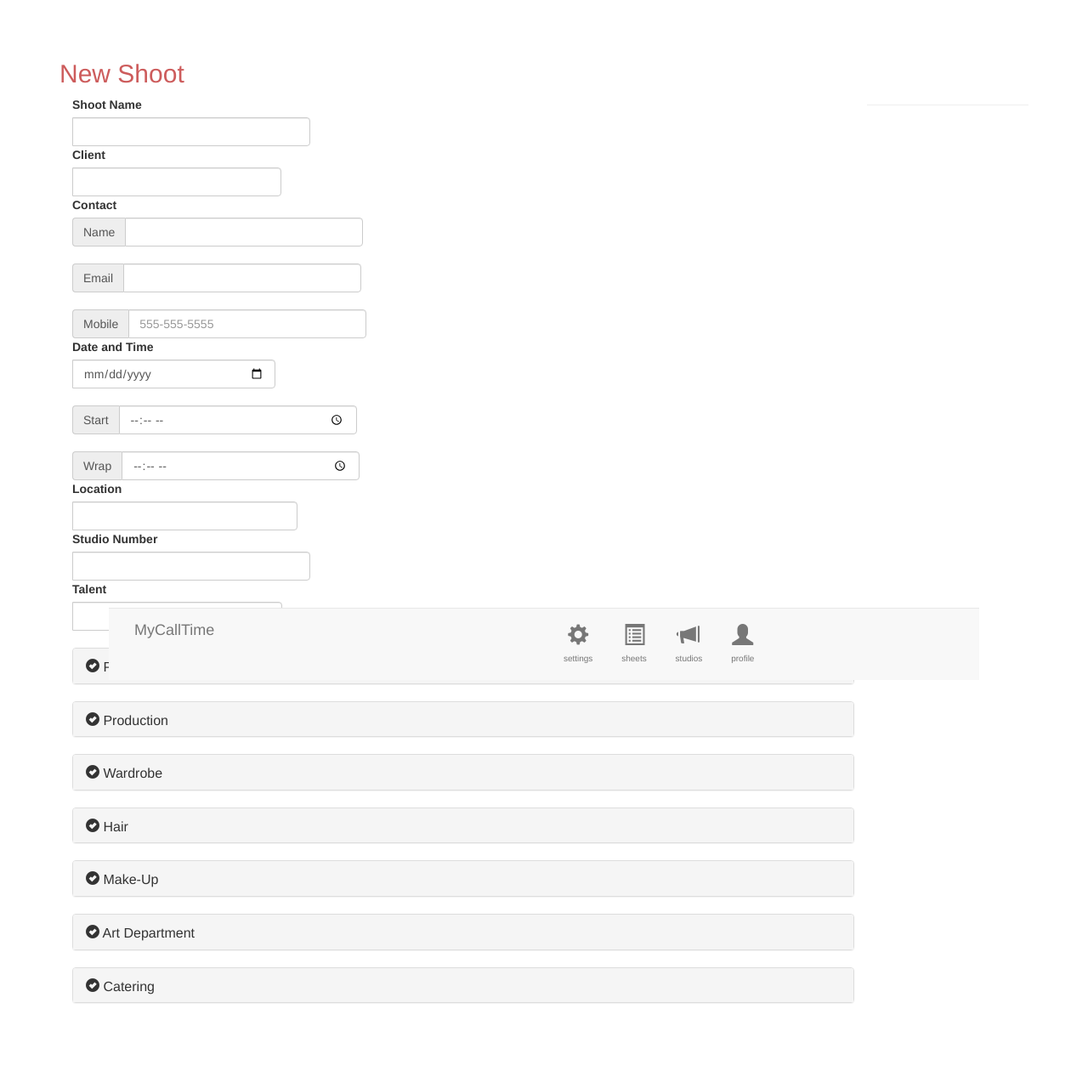
After one commit to dbish/MyCallTime, a Flask app: page /newSheet in a window 1280 px wide. The commit adds this page. Shown: the whole page at 85% size. Run offline with Flask 2, Linux system fonts and the light colour scheme; parts of the project's set-up code (start-up, migrations or seed data) failed here and were passed over; some libraries are stand-ins or nearby versions.

Commit message:
added form for creating a new call sheet. Controls in place, not hooked up to submission or saving yet.

```diff
--- a/MyCallTime/MyCallTime/__init__.py
+++ b/MyCallTime/MyCallTime/__init__.py
@@ -3,6 +3,8 @@ The flask application package.
 """
 
 from flask import Flask
+from MyCallTime.forms import ContactForm
+
 app = Flask(__name__)
 
 import MyCallTime.views
--- a/MyCallTime/MyCallTime/templates/layout.html
+++ b/MyCallTime/MyCallTime/templates/layout.html
@@ -26,9 +26,9 @@
                 <div class="navbar-collapse collapse">
                     <ul class="nav navbar-nav">
                         <li><a href="{{ url_for('home') }}"><span class="glyphicon glyphicon-cog" aria-hidden="true" style="font-size:25px;"></span><br /><span style="font-size:10px">settings</span></a></li>
-                        <li><a href="{{ url_for('about') }}"><span class="glyphicon glyphicon-list-alt" aria-hidden="true" style="font-size:25px"></span><br /><span style="font-size:10px">sheets</span></a></li>
-                        <li><a href="{{ url_for('contact') }}"><span class="glyphicon glyphicon-bullhorn" aria-hidden="true" style="font-size:25px"></span><br /><span style="font-size:10px">studios</span></a></li>
-                        <li><a href="{{ url_for('contact') }}"><span class="glyphicon glyphicon-user" aria-hidden="true" style="font-size:25px"></span><br /><span style="font-size:10px">profile</span></a></li>
+                        <li><a href="{{ url_for('home') }}"><span class="glyphicon glyphicon-list-alt" aria-hidden="true" style="font-size:25px"></span><br /><span style="font-size:10px">sheets</span></a></li>
+                        <li><a href="{{ url_for('home') }}"><span class="glyphicon glyphicon-bullhorn" aria-hidden="true" style="font-size:25px"></span><br /><span style="font-size:10px">studios</span></a></li>
+                        <li><a href="{{ url_for('home') }}"><span class="glyphicon glyphicon-user" aria-hidden="true" style="font-size:25px"></span><br /><span style="font-size:10px">profile</span></a></li>
                     </ul>
 
                 </div>
--- /dev/null
+++ b/MyCallTime/MyCallTime/templates/newSheet.html
@@ -0,0 +1,310 @@
+{% extends "layout.html" %}
+
+{% block content %}
+
+<h2 class="title">New Shoot</h2>
+
+<div class="col-lg-10">
+    <div class="input-group">
+        <label>Shoot Name</label>
+        <input type="text" class="form-control">
+    </div>
+    <div class="input-group">
+        <label>Client</label>
+        <input type="text" class="form-control">
+    </div>
+    <div class="input-group">
+        <label>Contact</label>
+    </div>
+    <div class="input-group">
+        <span class="input-group-addon">Name</span>
+        <input type="text" class="form-control">
+    </div>
+    <div class="input-group">
+        <label></label>
+    </div>
+    <div class="input-group">
+        <span class="input-group-addon">Email</span>
+        <input type="text" class="form-control" >
+    </div>
+    <div class="input-group">
+        <label></label>
+    </div>
+    <div class="input-group">
+        <span class="input-group-addon">Mobile</span>
+        <input type="text" class="form-control" placeholder="555-555-5555">
+    </div>
+    <div class="input-group">
+        <label>Date and Time</label>
+        <input type="date" class="form-control" >
+
+    </div>
+    <div class="input-group">
+        <label></label>
+    </div>
+    <div class="input-group">
+        <span class="input-group-addon">Start</span>
+        <input type="time" class="form-control">
+
+    </div>
+    <div class="input-group">
+        <label></label>
+    </div>
+    <div class="input-group">
+        <span class="input-group-addon">Wrap</span>
+        <input type="time" class="form-control">
+
+    </div>
+    <div class="input-group">
+        <label>Location</label>
+        <input type="text" class="form-control">
+
+    </div>
+    <div class="input-group">
+        <label>Studio Number</label>
+        <input type="tel" class="form-control">
+
+    </div>
+    <div class="input-group">
+        <label>Talent</label>
+        <input type="text" class="form-control">
+    </div>
+    <div class="input-group">
+        <label></label>
+    </div>
+    <div class="panel-group" id="accordion" role="tablist" aria-multiselectable="true">
+        <div class="panel panel-default">
+            <div class="panel-heading" role="tab" id="headingOne">
+                <h4 class="panel-title">
+                    <a data-toggle="collapse" data-parent="#accordion" href="#collapseOne" aria-expanded="false" aria-controls="collapseOne">
+                        <span class="glyphicon glyphicon-ok-sign" aria-hidden="true"></span>
+                        Photography
+                    </a>
+                </h4>
+            </div>
+            <div id="collapseOne" class="panel-collapse collapse" role="tabpanel" aria-labelledby="headingOne">
+                <div class="panel-body">
+                    <div class="row">
+                        <div class="col-lg-6">
+                            <div class="input-group">
+                                <label>Photographer</label>
+                                <input type="text" class="form-control">
+                            </div>
+                            <div class="input-group">
+                                <label>Agent</label>
+                                <input type="text" class="form-control">
+                            </div>
+                            <div class="input-group">
+                                <label>Digital Tech</label>
+                                <input type="text" class="form-control">
+                            </div>
+                            <div class="input-group">
+                                <label>1st Assist.</label>
+                                <input type="text" class="form-control">
+                            </div>
+                            <div class="input-group">
+                                <label>Assist</label>
+                                <input type="text" class="form-control">
+                            </div>
+                        </div><!-- /.col-lg-6 -->
+                    </div><!-- /.row -->
+                </div>
+            </div>
+        </div>
+    </div>
+    <div class="panel-group" id="accordion" role="tablist" aria-multiselectable="true">
+        <div class="panel panel-default">
+            <div class="panel-heading" role="tab" id="headingOne">
+                <h4 class="panel-title">
+                    <a data-toggle="collapse" data-parent="#accordion" href="#collapse7" aria-expanded="false" aria-controls="collapseOne">
+                        <span class="glyphicon glyphicon-ok-sign" aria-hidden="true"></span>
+                        Production
+                    </a>
+                </h4>
+            </div>
+            <div id="collapse7" class="panel-collapse collapse" role="tabpanel" aria-labelledby="headingOne">
+                <div class="panel-body">
+                    <div class="row">
+                        <div class="col-lg-6">
+                            <div class="input-group">
+                                <label>Company</label>
+                                <input type="text" class="form-control">
+                            </div>
+                            <div class="input-group">
+                                <label>Producer</label>
+                                <input type="text" class="form-control">
+                            </div>
+                            <div class="input-group">
+                                <label>Assist.</label>
+                                <input type="text" class="form-control">
+                            </div>
+                        </div><!-- /.col-lg-6 -->
+                    </div><!-- /.row -->
+                </div>
+            </div>
+        </div>
+    </div>
+    <div class="panel-group" id="accordion" role="tablist" aria-multiselectable="true">
+        <div class="panel panel-default">
+            <div class="panel-heading" role="tab" id="headingOne">
+                <h4 class="panel-title">
+                    <a data-toggle="collapse" data-parent="#accordion" href="#collapse6" aria-expanded="false" aria-controls="collapseOne">
+                        <span class="glyphicon glyphicon-ok-sign" aria-hidden="true"></span>
+                        Wardrobe
+                    </a>
+                </h4>
+            </div>
+            <div id="collapse6" class="panel-collapse collapse" role="tabpanel" aria-labelledby="headingOne">
+                <div class="panel-body">
+                    <div class="row">
+                        <div class="col-lg-6">
+                            <div class="input-group">
+                                <label>Wardrobe Stylist</label>
+                                <input type="text" class="form-control">
+                            </div>
+                            <div class="input-group">
+                                <label>1st Assist.</label>
+                                <input type="text" class="form-control">
+                            </div>
+                            <div class="input-group">
+                                <label>Assist</label>
+                                <input type="text" class="form-control">
+                            </div>
+
+                        </div><!-- /.col-lg-6 -->
+                    </div><!-- /.row -->
+                </div>
+            </div>
+        </div>
+    </div>
+    <div class="panel-group" id="accordion" role="tablist" aria-multiselectable="true">
+        <div class="panel panel-default">
+            <div class="panel-heading" role="tab" id="headingOne">
+                <h4 class="panel-title">
+                    <a data-toggle="collapse" data-parent="#accordion" href="#collapse5" aria-expanded="false" aria-controls="collapseOne">
+                        <span class="glyphicon glyphicon-ok-sign" aria-hidden="true"></span>
+                        Hair
+                    </a>
+                </h4>
+            </div>
+            <div id="collapse5" class="panel-collapse collapse" role="tabpanel" aria-labelledby="headingOne">
+                <div class="panel-body">
+                    <div class="row">
+                        <div class="col-lg-6">
+                            <div class="input-group">
+                                <label>Hair Stylist</label>
+                                <input type="text" class="form-control">
+                            </div>
+                            <div class="input-group">
+                                <label>1st Assist.</label>
+                                <input type="text" class="form-control">
+                            </div>
+                            <div class="input-group">
+                                <label>Assist</label>
+                                <input type="text" class="form-control">
+                            </div>
+                        </div><!-- /.col-lg-6 -->
+                    </div><!-- /.row -->
+                </div>
+            </div>
+        </div>
+    </div>
+    <div class="panel-group" id="accordion" role="tablist" aria-multiselectable="true">
+        <div class="panel panel-default">
+            <div class="panel-heading" role="tab" id="headingOne">
+                <h4 class="panel-title">
+                    <a data-toggle="collapse" data-parent="#accordion" href="#collapse4" aria-expanded="false" aria-controls="collapseOne">
+                        <span class="glyphicon glyphicon-ok-sign" aria-hidden="true"></span>
+                        Make-Up
+                    </a>
+                </h4>
+            </div>
+            <div id="collapse4" class="panel-collapse collapse" role="tabpanel" aria-labelledby="headingOne">
+                <div class="panel-body">
+                    <div class="row">
+                        <div class="col-lg-6">
+                            <div class="input-group">
+                                <label>Make-up Artist</label>
+                                <input type="text" class="form-control">
+                            </div>
+                            <div class="input-group">
+                                <label>1st Assist.</label>
+                                <input type="text" class="form-control">
+                            </div>
+                            <div class="input-group">
+                                <label>Assist</label>
+                                <input type="text" class="form-control">
+                            </div>
+                        </div><!-- /.col-lg-6 -->
+                    </div><!-- /.row -->
+                </div>
+            </div>
+        </div>
+    </div>
+    <div class="panel-group" id="accordion" role="tablist" aria-multiselectable="true">
+        <div class="panel panel-default">
+            <div class="panel-heading" role="tab" id="headingOne">
+                <h4 class="panel-title">
+                    <a data-toggle="collapse" data-parent="#accordion" href="#collapse3" aria-expanded="false" aria-controls="collapseOne">
+                        <span class="glyphicon glyphicon-ok-sign" aria-hidden="true"></span>
+                        Art Department
+                    </a>
+                </h4>
+            </div>
+            <div id="collapse3" class="panel-collapse collapse" role="tabpanel" aria-labelledby="headingOne">
+                <div class="panel-body">
+                    <div class="row">
+                        <div class="col-lg-6">
+                            <div class="input-group">
+                                <label>Set Designer</label>
+                                <input type="text" class="form-control">
+                            </div>
+                            <div class="input-group">
+                                <label>1st Assist.</label>
+                                <input type="text" class="form-control">
+                            </div>
+                            <div class="input-group">
+                                <label>Assist</label>
+                                <input type="text" class="form-control">
+                            </div>
+                        </div><!-- /.col-lg-6 -->
+                    </div><!-- /.row -->
+                </div>
+            </div>
+        </div>
+    </div>
+    <div class="panel-group" id="accordion" role="tablist" aria-multiselectable="true">
+        <div class="panel panel-default">
+            <div class="panel-heading" role="tab" id="heading2">
+                <h4 class="panel-title">
+                    <a data-toggle="collapse" data-parent="#accordion" href="#collapse2" aria-expanded="false" aria-controls="collapse2">
+                        <span class="glyphicon glyphicon-ok-sign" aria-hidden="true"></span>
+                        Catering
+                    </a>
+                </h4>
+            </div>
+            <div id="collapse2" class="panel-collapse collapse" role="tabpanel" aria-labelledby="heading2">
+                <div class="panel-body">
+                    <div class="row">
+                        <div class="col-lg-6">
+                            <div class="input-group">
+                                <label>Company</label>
+                                <input type="text" class="form-control">
+                            </div>
+                        </div><!-- /.col-lg-6 -->
+                    </div><!-- /.row -->
+                </div>
+            </div>
+        </div>
+    </div>
+    <div class="input-group">
+        <label></label>
+    </div>
+    <div class="input-group">
+        <label></label>
+    </div>
+    <div class="input-group">
+        <label></label>
+    </div>
+</div>
+        {% endblock %}
--- a/MyCallTime/MyCallTime/views.py
+++ b/MyCallTime/MyCallTime/views.py
@@ -5,15 +5,18 @@ Routes and views for the flask application.
 from datetime import datetime
 from flask import render_template
 from MyCallTime import app
+from MyCallTime.forms import ContactForm
 
 @app.route('/')
 @app.route('/home')
 def home():
     """Renders the home page."""
+
     return render_template(
         'index.html',
         title='Home Page',
-        year=datetime.now().year,
+        year=datetime.now().year
+
     )
 
 @app.route('/contact')
@@ -35,3 +38,15 @@ def about():
         year=datetime.now().year,
         message='Your application description page.'
     )
+
+@app.route('/newSheet')
+def newSheet():
+    """Renders the about page."""
+
+    return render_template(
+        'newSheet.html',
+        title='New Sheet',
+        year=datetime.now().year,
+        message='Your application description page.',
+
+    )
```
Also changed, not shown: MyCallTime/MyCallTime/forms.py (added, +7 -0 lines), MyCallTime/MyCallTime/templates/about.html (+4 -3 lines), MyCallTime/MyCallTime/templates/index.html (+8 -1 lines), 1 other file.
